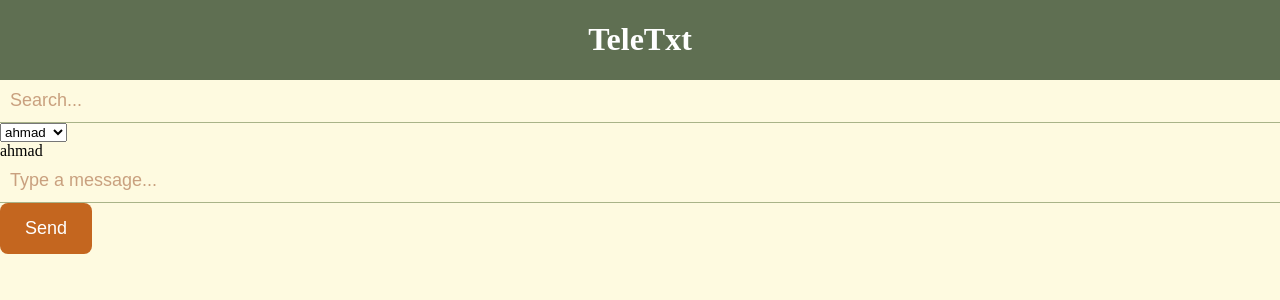
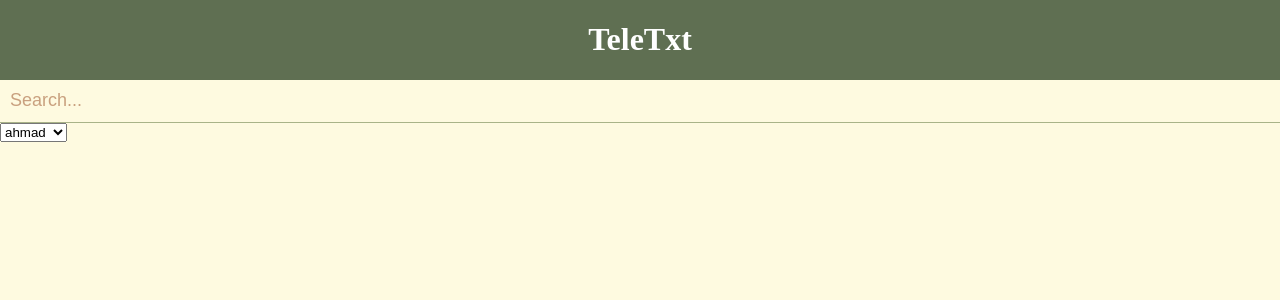
Before and after one commit to marzie-nd/teletxt, a React (Create React App) app: page /chats in a window 1280 px wide. Shown: the top 300 px of the page. Built offline with nearby package versions, Linux system fonts and the light colour scheme.

Commit message:
WIP: seperate chat area of each user

```diff
--- a/src/pages/Chats.jsx
+++ b/src/pages/Chats.jsx
@@ -10,13 +10,23 @@ import "./Chats.scss";
 const Chats = () => {
   const [users, setUsers] = useState(["ahmad", "milad", "maman"]);
   const [selectedUser, setSelectedUser] = useState(users[0]);
+  const [chatPage, setChatPage] = useState({});
+
+  const handleUserChange = (user) => {
+    if(!chatPage[user]) {
+      setChatPage({
+        ...chatPage, [user]: <ChatBox key={user} user={user} />
+      })
+    }
+    setSelectedUser(user);
+  }
 
   return (
     <div className="chats">
       <Header />
       <Search />
       <div>
-        <select value={selectedUser} onChange={(e) => setSelectedUser(e.target.value)}>
+        <select value={selectedUser} onChange={(e) => handleUserChange(e.target.value)}>
         {users.map((user) => (
           <option key={user} value={user}>
             {user}
@@ -24,7 +34,7 @@ const Chats = () => {
         ))}
         </select>
         </div>
-          <ChatBox user={selectedUser} />
+          {chatPage[selectedUser]}
     </div>
   );
 };
```
